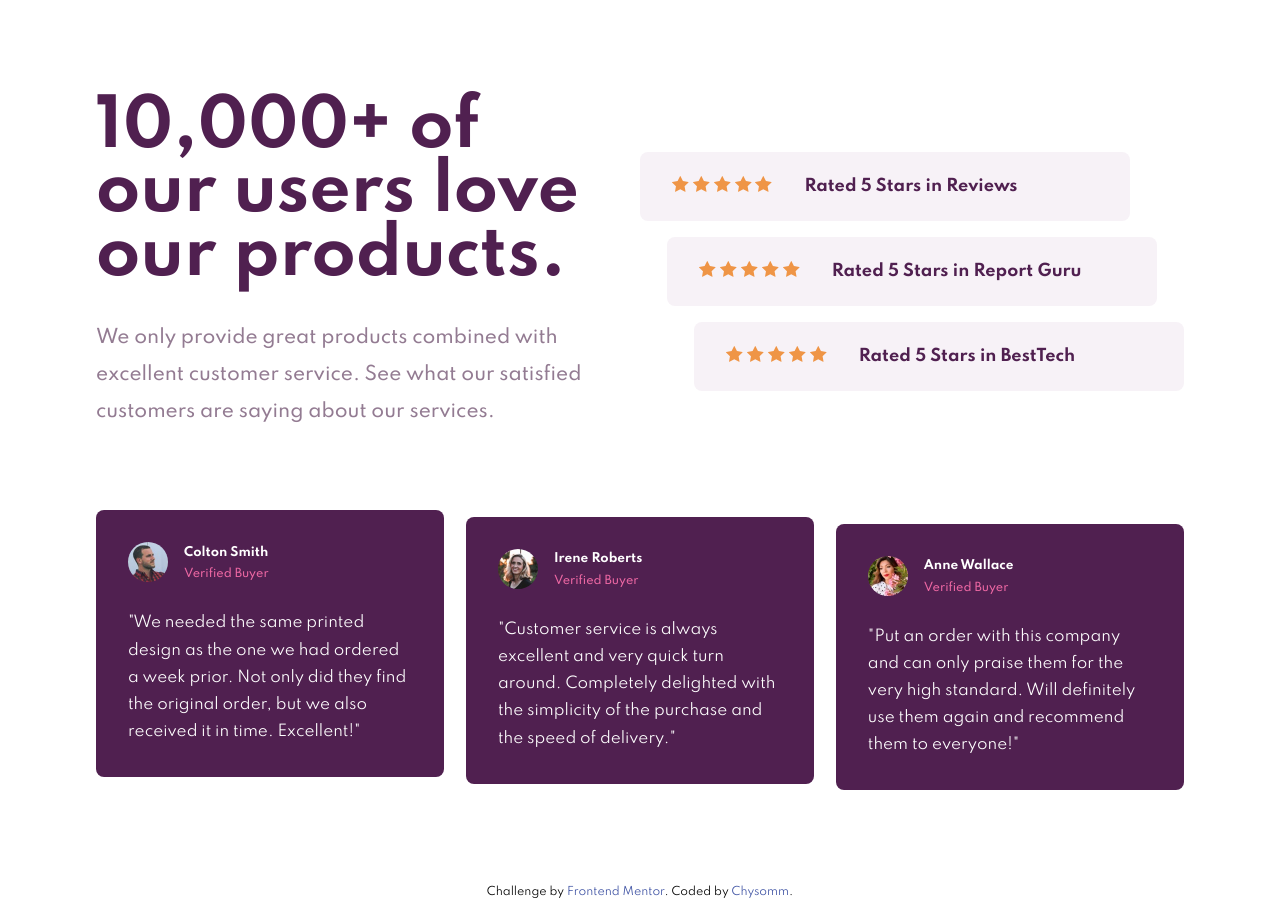
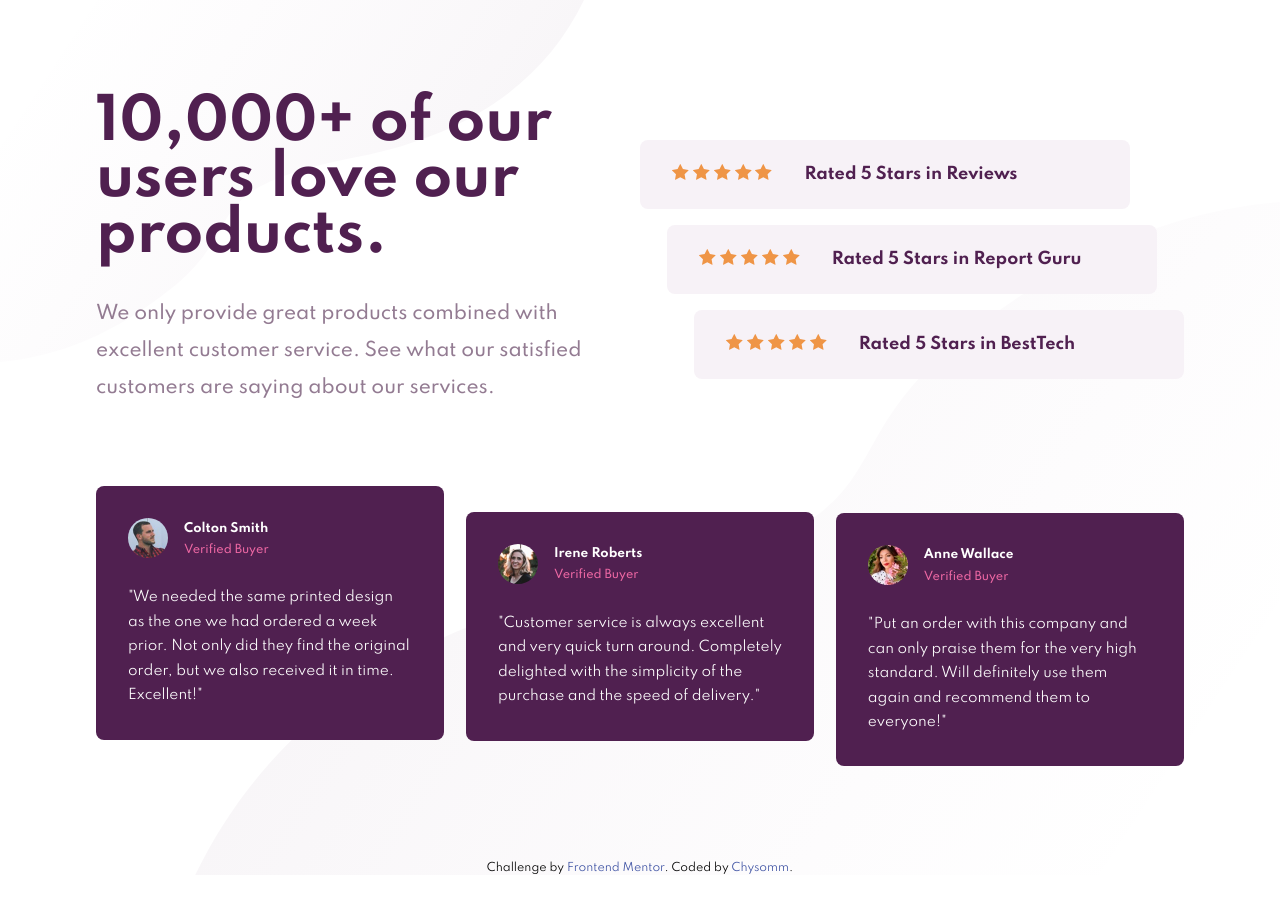
Before and after one commit to chysomm62/frontend-mentor-social-proof-section, a plain HTML site: page index.html in a window 1280 px wide. After the commit the page ends 875 px from the top, so only its background shows below. Drawn offline with Linux system fonts and the light colour scheme.

```diff
--- a/style.css
+++ b/style.css
@@ -39,6 +39,10 @@ body {
   text-align: center;
   padding: 4rem 1rem 0;
   font-size: 15px;
+  background-image: url(./images/bg-pattern-bottom-mobile.svg),
+    url(./images/bg-pattern-top-mobile.svg);
+  background-position: right bottom, left top;
+  background-repeat: no-repeat, no-repeat;
 }
 
 /* A elements that don't have a class get default styles */
@@ -166,6 +170,11 @@ blockquote {
   body {
     padding: 6rem;
     padding-bottom: 0;
+    max-width: 1440px;
+    background-image: url(./images/bg-pattern-bottom-desktop.svg),
+      url(./images/bg-pattern-top-desktop.svg);
+    background-position: right bottom, left top;
+    background-repeat: no-repeat, no-repeat;
   }
   .container {
     display: flex;
@@ -178,7 +187,7 @@ blockquote {
     text-align: left;
   }
   header h1 {
-    font-size: 4rem;
+    font-size: 3.5rem;
   }
   header p {
     font-size: 1.15rem;
@@ -223,7 +232,7 @@ blockquote {
     height: 90%;
   }
   blockquote {
-    font-size: 0.94rem;
+    font-size: 0.85rem;
   }
   main section:first-of-type {
     align-self: flex-start;
```
Also changed, not shown: images/Frontend Mentor   Social proof section (1).png (added), images/Frontend Mentor   Social proof section.png (added), 2 other files.
